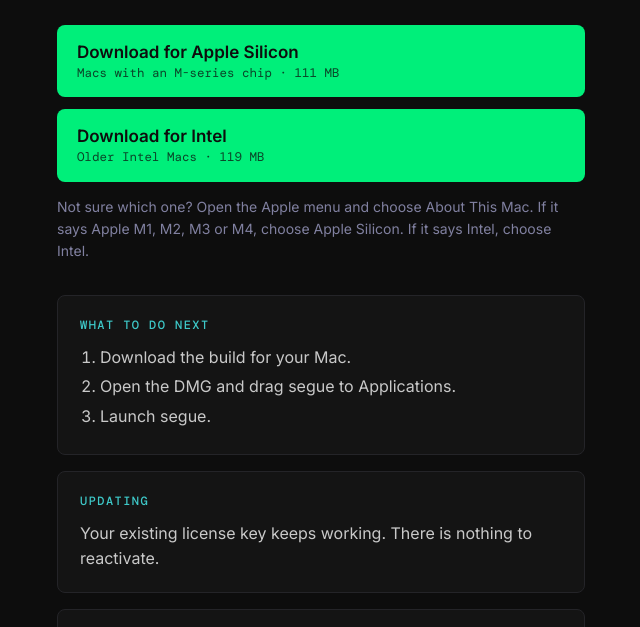
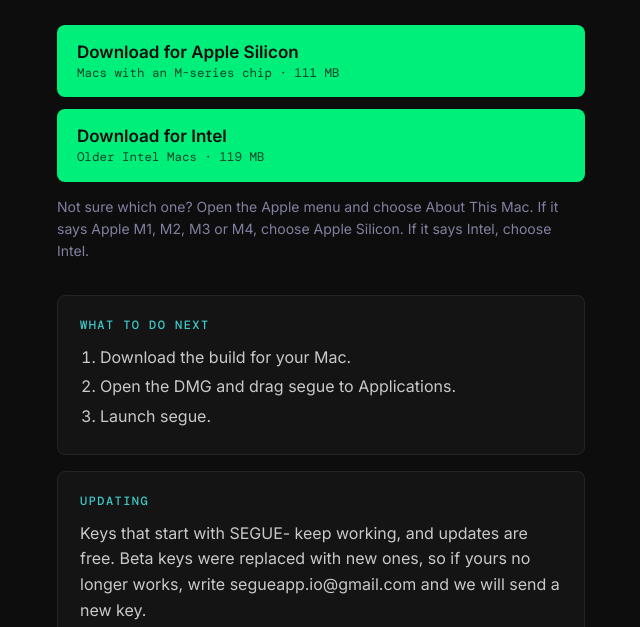
Before and after one commit to kmcnaughton2112/segue-updates, a plain HTML site: page index.html in a window 1280 px wide. Shown: the part 306-933 px from the top of the page, without its empty margins (319-959 px from the left). Drawn offline with nearby package versions, Linux system fonts and the light colour scheme; no server answers.

Commit message:
Download page: say beta keys were replaced
Co-Authored-By: Claude Sonnet 5.5 <noreply@anthropic.com>
Claude-Session: https://claude.ai/code/session_01WNcuzksnQ4RxDeAQqoa3xM

```diff
--- a/index.html
+++ b/index.html
@@ -105,7 +105,7 @@
 
   <div class="card">
     <h2>Updating</h2>
-    <p>Your existing license key keeps working. There is nothing to reactivate.</p>
+    <p>Keys that start with SEGUE- keep working, and updates are free. Beta keys were replaced with new ones, so if yours no longer works, write segueapp.io@gmail.com and we will send a new key.</p>
   </div>
 
   <div class="card">
```
